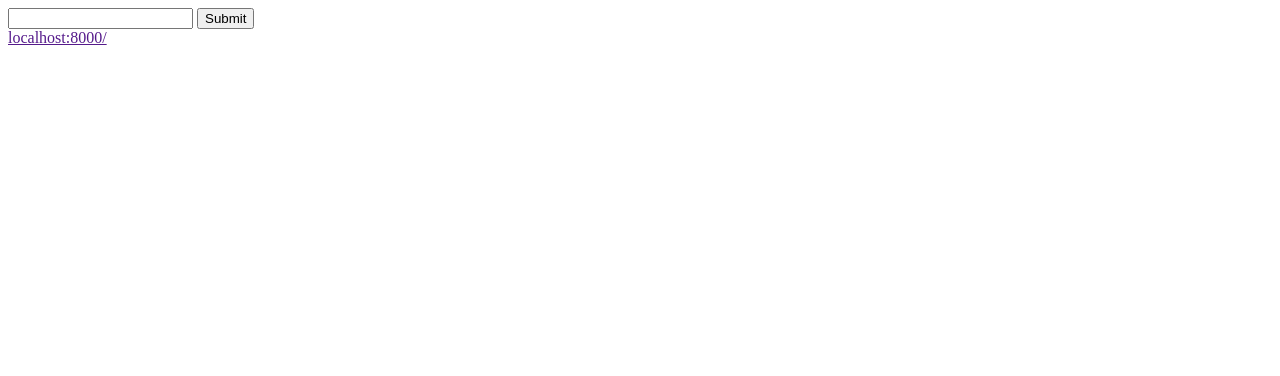
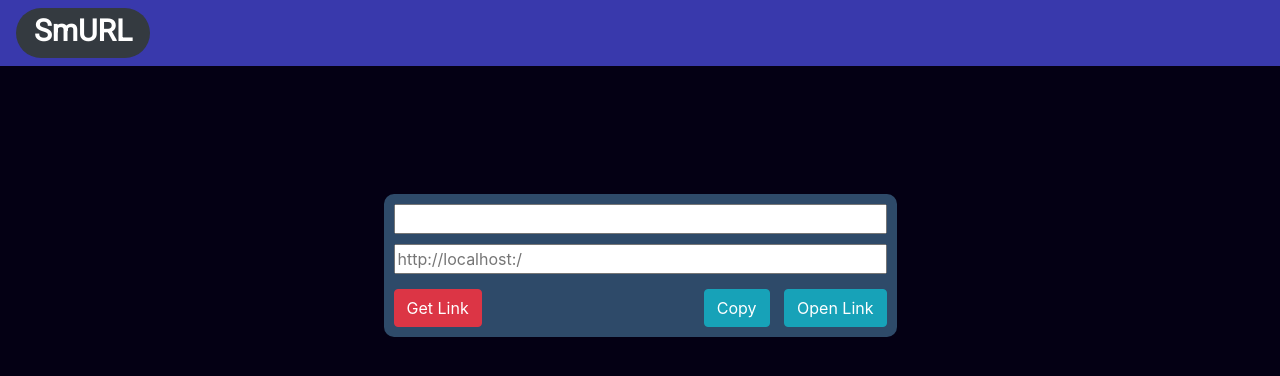
Before and after one commit to DeboDevelop/SmURL, a Django app: page / in a window 1280 px wide. Shown: the top 376 px of the page. Run offline with Django 3.2, Linux system fonts and the light colour scheme; some libraries are stand-ins or nearby versions.

Commit message:
Created a Copy button to copy link and open link button to open link in new tab. Also Design the fontend using Bootstrap

```diff
--- /dev/null
+++ b/src/API/static/API/script.js
@@ -0,0 +1,64 @@
+document.getElementById("output").placeholder = "http://" + document.domain + ":" + location.port + "/";
+
+function openNewTab()
+{
+    let url = document.getElementById("output").value;
+    window.open(url);
+}
+
+function copyContent()
+{
+    let copyText = document.getElementById("output");
+    copyText.select();
+    copyText.setSelectionRange(0, 99999); //For mobile devices
+    document.execCommand("copy");
+}
+
+async function fill()
+{
+    let input = document.getElementById("input").value
+    let response = await fetch('http://127.0.0.1:8000/api/urls')
+    let data = await response.json()
+    for (let i=0;i<data.length;i++)
+    {
+        if(data[i].long_url == input)
+        {
+            document.getElementById("output").value = "http://" + document.domain + ":" + location.port + "/" + data[i].base62_id;
+            return;
+        }
+    }
+    let index = data.reverse()[0].id
+    let token = encode(index+1)
+
+    let posting = await fetch('http://127.0.0.1:8000/api/urls/', {
+        method : "POST",
+        body : JSON.stringify({
+            id: index+1,
+            long_url: input,
+            base62_id: token
+        }),
+        headers: {
+            "Content-type": "application/json; charset=UTF-8"
+        }
+    })
+    if(posting.ok)
+    {
+        document.getElementById("output").value = "http://" + document.domain + ":" + location.port + "/" + token;
+    }
+}
+
+function encode(num)
+{
+    if (num === 0) {
+        return '0';
+    }
+    var digits = '0123456789abcdefghijklmnopqrstuvwxyzABCDEFGHIJKLMNOPQRSTUVWXYZ';
+    var len = digits.length, base
+    var result = '';
+    while (num > 0) {
+        result = digits[num % len] + result;
+        num = parseInt(num / len, 10);
+    }
+
+    return result;
+}
--- /dev/null
+++ b/src/API/static/API/style.css
@@ -0,0 +1,45 @@
+#myBody {
+    background-color: #040014;
+}
+
+#nav {
+    height: 50px;
+    font-size: 30px;
+    font-family: Roboto;
+}
+
+.bar {
+    width: 100%;
+}
+
+#myDiv {
+    justify-content: center;
+    width: 513px;
+    margin: 10%;
+    padding: 10px;
+    border-radius: 10px;
+    background-color: #2e4a69;
+}
+
+#output {
+    margin-top: 10px;
+    margin-bottom: 15px;
+}
+
+#combo {
+    float: right;
+}
+
+#copy {
+    margin-right: 10px;
+}
+
+#navbar {
+    background-color: #3939ac;
+}
+
+@media only screen and (max-width: 600px) {
+    #myDiv {
+        width: 350px;
+    }
+  }
--- a/src/API/templates/API/home.html
+++ b/src/API/templates/API/home.html
@@ -6,60 +6,31 @@
     <meta name="viewport" content="width=device-width, initial-scale=1.0">
     <title>Home</title>
     <link rel="shortcut icon" type="image/png" href="{% static 'favicon.ico' %}"/>
+    <link href="https://fonts.googleapis.com/css2?family=Roboto&display=swap" rel="stylesheet">
+    <link rel="stylesheet" type="text/css" href="{% static 'API/style.css' %}">
+    <link rel="stylesheet" href="https://stackpath.bootstrapcdn.com/bootstrap/4.4.1/css/bootstrap.min.css" integrity="sha384-Vkoo8x4CGsO3+Hhxv8T/Q5PaXtkKtu6ug5TOeNV6gBiFeWPGFN9MuhOf23Q9Ifjh" crossorigin="anonymous">
 </head>
-<body>
-    <div>
-        <input type="text" id="input">
-        <button onclick="fill()">Submit</button>
+<body id="myBody">
+    <nav class="navbar navbar-expand-lg navbar-light" id="navbar">
+        <span id="nav" class="badge badge-pill badge-dark">SmURL</span>
+    </nav>
+    <div id="myDiv" class="col-md-8 mx-auto">
+        <div>
+            <input type="text" id="input" class="bar">
+            <br>
+            <input type="text" id="output" placeholder="" class="bar">
+            <br>
+            <button onclick="fill()" class="btn btn-danger" id="getLink">Get Link</button>
+            <div id="combo">
+                <button onclick="copyContent()" id="copy" class="btn btn-info">Copy</button>
+                <button onclick="openNewTab()" id="openlink" class="btn btn-info">Open Link</button>
+            </div>
+        </div>
     </div>
 
-    <a href="">localhost:8000/</a>
 </body>
-<script>
-    async function fill()
-    {
-        let input = document.getElementById("input").value
-        let response = await fetch('http://127.0.0.1:8000/api/urls')
-        let data = await response.json()
-        for (let i=0;i<data.length;i++)
-        {
-            if(data[i].long_url == input)
-            {
-                console.log("http://localhost:8000/"+data[i].base62_id)
-                return;
-            }
-        }
-        let index = data.reverse()[0].id
-        let token = encode(index+1)
-
-        let posting = fetch('http://127.0.0.1:8000/api/urls/', {
-            method : "POST",
-            body : JSON.stringify({
-                id: index+1,
-                long_url: input,
-                base62_id: token
-            }),
-            headers: {
-                "Content-type": "application/json; charset=UTF-8"
-            }
-        })
-        console.log("http://localhost:8000/"+token)
-    }
-    function encode(num)
-    {
-        if (num === 0) {
-            return '0';
-        }
-        var digits = '0123456789abcdefghijklmnopqrstuvwxyzABCDEFGHIJKLMNOPQRSTUVWXYZ';
-        var len = digits.length, base
-        var result = '';
-        while (num > 0) {
-            result = digits[num % len] + result;
-            num = parseInt(num / len, 10);
-        }
-
-        return result;
-    }
-
-</script>
+<script src="{% static "API/script.js" %}"></script>
+<script src="https://code.jquery.com/jquery-3.4.1.slim.min.js" integrity="sha384-J6qa4849blE2+poT4WnyKhv5vZF5SrPo0iEjwBvKU7imGFAV0wwj1yYfoRSJoZ+n" crossorigin="anonymous"></script>
+<script src="https://cdn.jsdelivr.net/npm/popper.js@1.16.0/dist/umd/popper.min.js" integrity="sha384-Q6E9RHvbIyZFJoft+2mJbHaEWldlvI9IOYy5n3zV9zzTtmI3UksdQRVvoxMfooAo" crossorigin="anonymous"></script>
+<script src="https://stackpath.bootstrapcdn.com/bootstrap/4.4.1/js/bootstrap.min.js" integrity="sha384-wfSDF2E50Y2D1uUdj0O3uMBJnjuUD4Ih7YwaYd1iqfktj0Uod8GCExl3Og8ifwB6" crossorigin="anonymous"></script>
 </html>
--- a/src/SmURL/settings.py
+++ b/src/SmURL/settings.py
@@ -107,5 +107,6 @@
 # Static files (CSS, JavaScript, Images)
 # https://docs.djangoproject.com/en/3.0/howto/static-files/
 
+STATIC_ROOT = ''
 STATIC_URL = '/static/'
 STATICFILES_DIRS = [os.path.join(BASE_DIR, 'static')]
```
Also changed, not shown: src/db.sqlite3.
